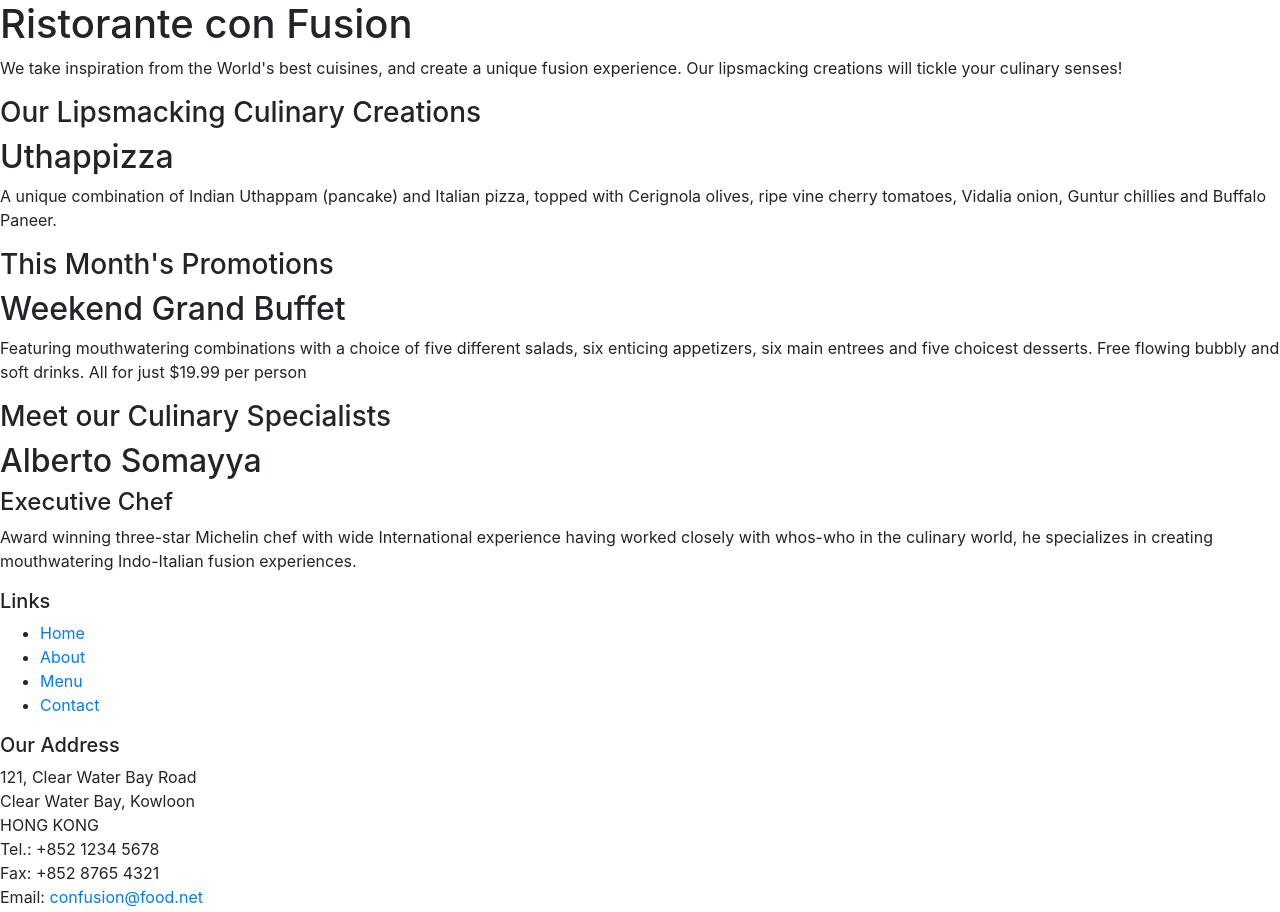
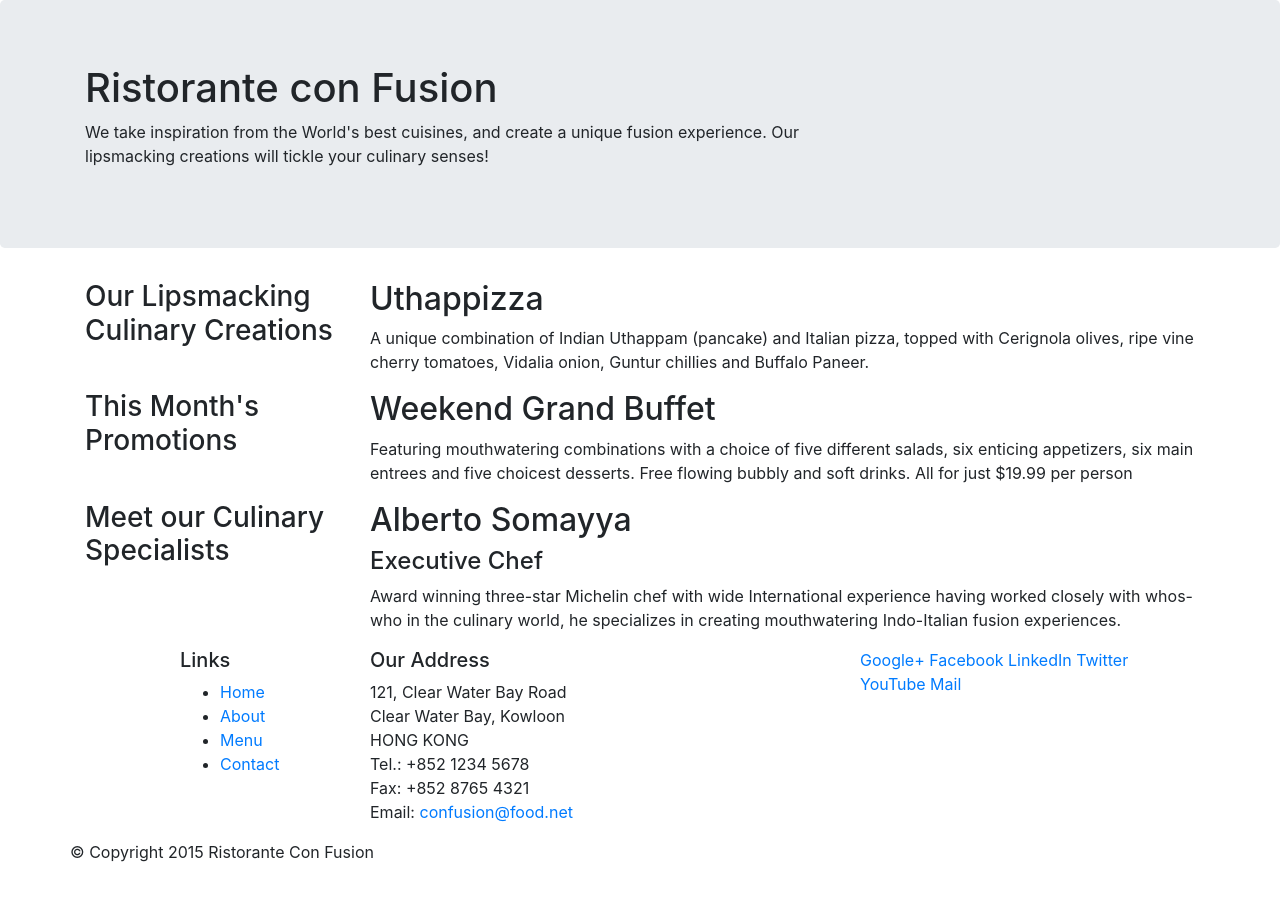
Before and after one commit to leotxcosta/Coursera_Bootstrap_conFusion, a website: page index.html in a window 1280 px wide. Shown: the top 912 px of the page. After the commit the page ends 880 px from the top, so only its background shows below. Drawn offline with nearby package versions, Linux system fonts and the light colour scheme.

Commit message:
Bootstrap exercise 1

```diff
--- a/index.html
+++ b/index.html
@@ -15,46 +15,46 @@
 
 <body>
 
-    <header>
-        <div>
-            <div>
-                <div>
+    <header class="jumbotron">
+        <div class="container">
+            <div class="row">
+                <div class="col-12 col-sm-8">
                     <h1>Ristorante con Fusion</h1>
                     <p>We take inspiration from the World's best cuisines, and create a unique fusion experience. Our lipsmacking creations will tickle your culinary senses!</p>
                 </div>
-                <div>
+                <div class="col col-sm">
                 </div>
             </div>
         </div>
     </header>
 
-    <div>
-        <div>
-            <div>
+    <div class="container">
+        <div class="row">
+            <div class="col-sm-4 push-sm-8 col-md-3 push-md-9">
                 <h3>Our Lipsmacking Culinary Creations</h3>
             </div>
-            <div>
+            <div class="col-sm pull-sm-4 col-md pull-md-3">
                 <h2>Uthappizza</h2>
                 <p>A unique combination of Indian Uthappam (pancake) and Italian pizza, topped with Cerignola olives, ripe vine cherry tomatoes, Vidalia onion, Guntur chillies and Buffalo Paneer.</p>
             </div>
         </div>
 
 
-        <div>
-            <div>
+        <div class="row">
+            <div class="col-sm-4 push-sm-8 col-md-3 push-md-9">
                 <h3>This Month's Promotions</h3>
             </div>
-            <div>
+            <div class="col-sm pull-sm-4 col-md pull-md-3">
                 <h2>Weekend Grand Buffet</h2>
                 <p>Featuring mouthwatering combinations with a choice of five different salads, six enticing appetizers, six main entrees and five choicest desserts. Free flowing bubbly and soft drinks. All for just $19.99 per person </p>
             </div>
         </div>
 
-        <div>
-            <div>
+        <div class="row">
+            <div class="col-sm-4 push-sm-8 col-md-3 push-md-9">
                 <h3>Meet our Culinary Specialists</h3>
             </div>
-            <div>
+            <div class="col-sm pull-sm-4 col-md pull-md-3">
                 <h2>Alberto Somayya</h2>
                 <h4>Executive Chef</h4>
                 <p>Award winning three-star Michelin chef with wide International experience having worked closely with whos-who in the culinary world, he specializes in creating mouthwatering Indo-Italian fusion experiences. </p>
@@ -63,9 +63,9 @@
     </div>
 
     <footer>
-        <div>
-            <div>
-                <div>
+        <div class="container">
+            <div class="row">
+                <div class="col-5 offset-1 col-sm-2">
                     <h5>Links</h5>
                     <ul>
                         <li><a href="#">Home</a></li>
@@ -74,7 +74,7 @@
                         <li><a href="#">Contact</a></li>
                     </ul>
                 </div>
-                <div>
+                <div class="col-6 col-sm-5">
                     <h5>Our Address</h5>
                     <address>
 		              121, Clear Water Bay Road<br>
@@ -85,8 +85,8 @@
 		              Email: <a href="mailto:confusion@food.net">confusion@food.net</a>
 		           </address>
                 </div>
-                <div>
-                    <div>
+                <div class="col col-sm-4">
+                    <div class="col-auto">
                         <a href="http://google.com/+">Google+</a>
                         <a href="http://www.facebook.com/profile.php?id=">Facebook</a>
                         <a href="http://www.linkedin.com/in/">LinkedIn</a>
@@ -96,7 +96,7 @@
                     </div>
                 </div>
            </div>
-           <div>
+           <div class="row">
                 <div>
                     <p>© Copyright 2015 Ristorante Con Fusion</p>
                 </div>
```
